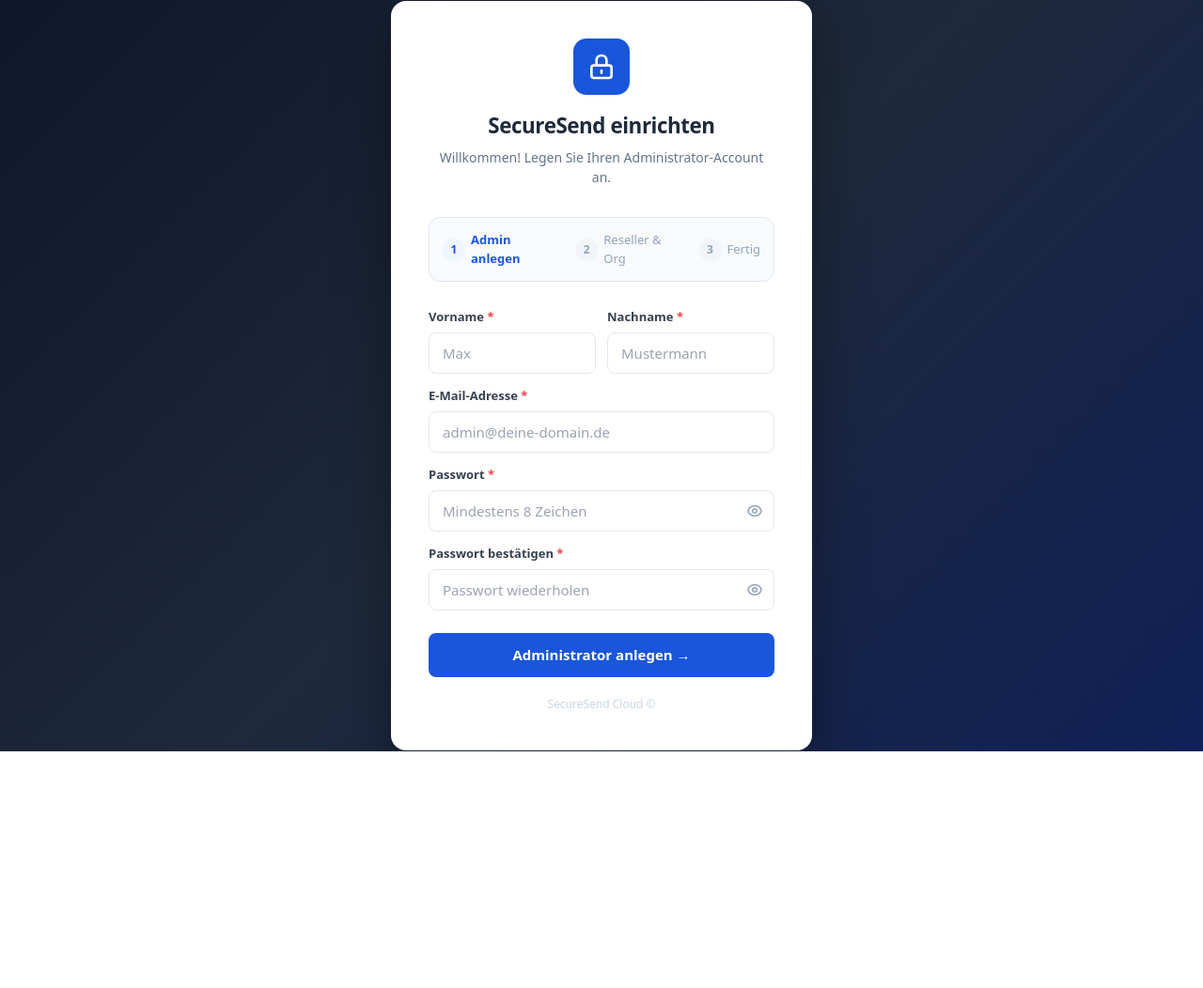
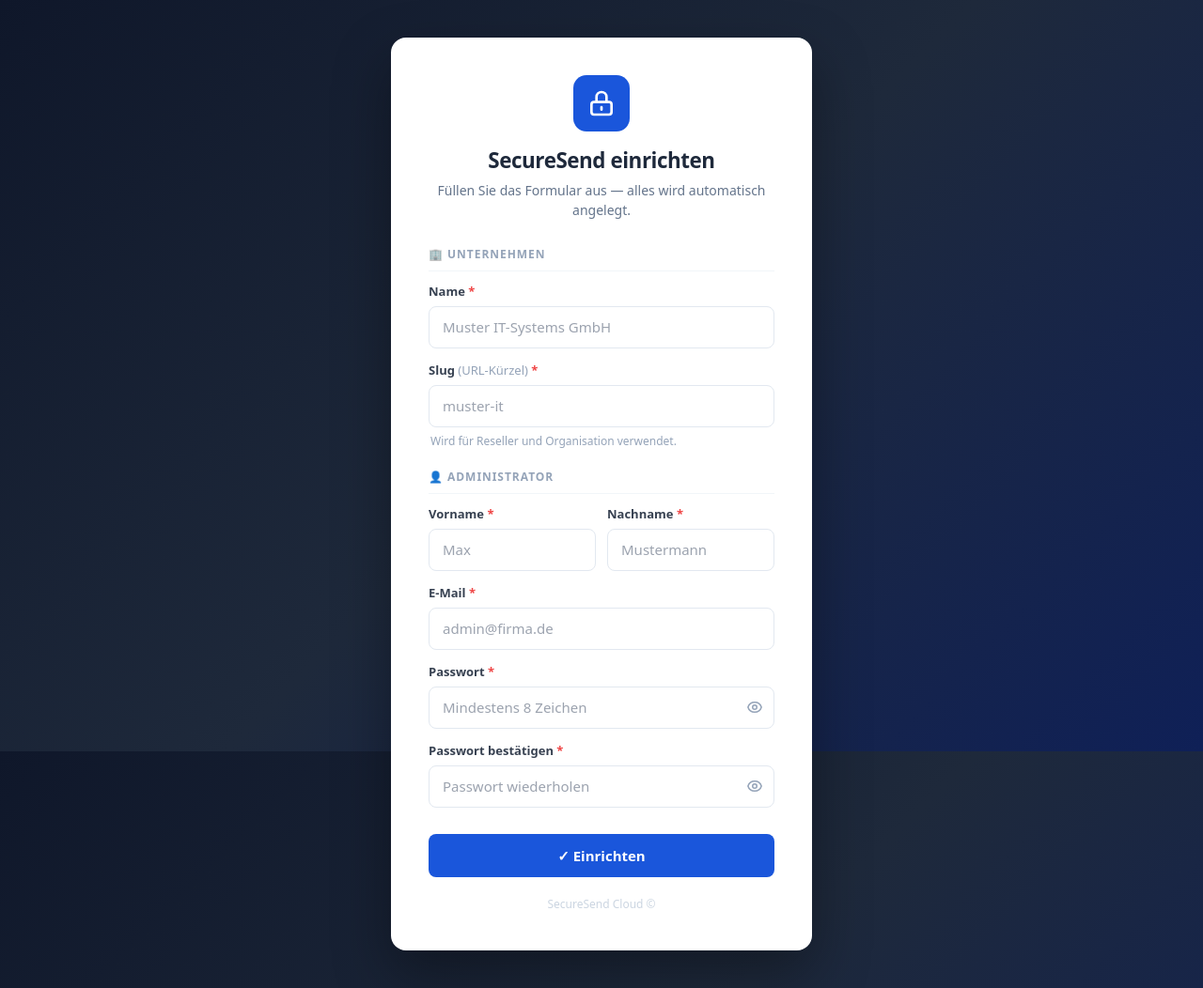
Before and after one commit to Beseco/beseco-securesend, a Flask app: template cloud/templates/setup.html in a window 1280 px wide. Shown: the whole page at 94% size. Before the commit the page ends 800 px from the top, so only its background shows below. Run offline with Flask 3, Linux system fonts and the light colour scheme; the template is opened without the code that fills it, so the values that code supplies are empty; some libraries are stand-ins or nearby versions.

Commit message:
feat: Setup-Wizard als einfaches Einzelformular
- Ein Formular: Unternehmensname, Slug, Vorname, Nachname, E-Mail, Passwort
- Legt automatisch an: Superadmin, Reseller, Organisation (gleicher Name/Slug)
- Auto-Slug aus Unternehmensname (Umlaute werden umgewandelt)

Co-Authored-By: Claude Sonnet 4.5 <noreply@anthropic.com>

```diff
--- a/cloud/templates/setup.html
+++ b/cloud/templates/setup.html
@@ -8,55 +8,31 @@
   <style>
     body { background: linear-gradient(135deg, #0f172a 0%, #1e293b 50%, #0f2057 100%); min-height: 100vh; }
     .card { background: #fff; border-radius: 1rem; padding: 2.5rem; width: 100%; max-width: 28rem; box-shadow: 0 25px 60px rgba(0,0,0,0.35); }
-    .form-input {
-      width: 100%; padding: 0.625rem 0.875rem; border: 1px solid #e2e8f0;
-      border-radius: 0.5rem; font-size: 0.9375rem; color: #1e293b;
-      outline: none; transition: border-color 0.15s, box-shadow 0.15s;
-      box-sizing: border-box;
-    }
-    .form-input:focus { border-color: #1a56db; box-shadow: 0 0 0 3px rgba(26,86,219,0.12); }
-    .form-label { display: block; font-size: 0.8125rem; font-weight: 600; color: #374151; margin-bottom: 0.375rem; }
-    .btn { width: 100%; padding: 0.75rem; background: #1a56db; color: #fff; font-size: 0.9375rem;
-           font-weight: 700; border: none; border-radius: 0.5rem; cursor: pointer; transition: background 0.15s; }
-    .btn:hover { background: #1d4ed8; }
-    .btn:disabled { background: #93c5fd; cursor: not-allowed; }
-    .step-badge { display: inline-flex; align-items: center; justify-content: center;
-                  width: 1.5rem; height: 1.5rem; border-radius: 50%; background: #eff6ff;
-                  color: #1a56db; font-size: 0.75rem; font-weight: 700; flex-shrink: 0; }
+    .form-input { width:100%; padding:0.625rem 0.875rem; border:1px solid #e2e8f0; border-radius:0.5rem; font-size:0.9375rem; color:#1e293b; outline:none; transition:border-color 0.15s,box-shadow 0.15s; box-sizing:border-box; }
+    .form-input:focus { border-color:#1a56db; box-shadow:0 0 0 3px rgba(26,86,219,0.12); }
+    .form-label { display:block; font-size:0.8125rem; font-weight:600; color:#374151; margin-bottom:0.375rem; }
+    .btn { width:100%; padding:0.75rem; background:#1a56db; color:#fff; font-size:0.9375rem; font-weight:700; border:none; border-radius:0.5rem; cursor:pointer; transition:background 0.15s; }
+    .btn:hover { background:#1d4ed8; }
+    .btn:disabled { background:#93c5fd; cursor:not-allowed; }
+    .section-label { font-size:0.75rem; font-weight:700; color:#94a3b8; letter-spacing:0.08em; text-transform:uppercase; margin:1.25rem 0 0.75rem; padding-bottom:0.5rem; border-bottom:1px solid #f1f5f9; }
   </style>
 </head>
-<body class="h-full flex items-center justify-center px-4 py-8">
+<body class="flex items-center justify-center px-4 py-10">
+<div class="card">
 
-  <div class="card">
-    <!-- Header -->
-    <div style="text-align:center;margin-bottom:2rem;">
-      <div style="display:inline-flex;align-items:center;justify-content:center;background:#1a56db;border-radius:0.875rem;padding:0.875rem;margin-bottom:1rem;">
+  <!-- Logo -->
+  <div style="text-align:center;margin-bottom:1.75rem;">
+    <div style="display:inline-flex;align-items:center;justify-content:center;background:#1a56db;border-radius:0.875rem;padding:0.875rem;margin-bottom:0.875rem;">
       <svg style="width:2rem;height:2rem;color:#fff" fill="none" viewBox="0 0 24 24" stroke="currentColor" stroke-width="2">
         <path stroke-linecap="round" stroke-linejoin="round" d="M12 15v2m-6 4h12a2 2 0 002-2v-6a2 2 0 00-2-2H6a2 2 0 00-2 2v6a2 2 0 002 2zm10-10V7a4 4 0 00-8 0v4h8z"/>
       </svg>
     </div>
     <h1 style="font-size:1.4rem;font-weight:800;color:#1e293b;letter-spacing:-0.02em;">SecureSend einrichten</h1>
-      <p style="font-size:0.875rem;color:#64748b;margin-top:0.375rem;">Willkommen! Legen Sie Ihren Administrator-Account an.</p>
+    <p style="font-size:0.875rem;color:#64748b;margin-top:0.25rem;">Füllen Sie das Formular aus — alles wird automatisch angelegt.</p>
   </div>
 
-    <!-- Schritte-Übersicht -->
-    <div style="display:flex;gap:0.5rem;align-items:center;margin-bottom:1.75rem;padding:0.875rem;background:#f8fafc;border-radius:0.75rem;border:1px solid #e2e8f0;">
-      <div style="display:flex;align-items:center;gap:0.375rem;font-size:0.8125rem;color:#1a56db;font-weight:600;">
-        <span class="step-badge">1</span> Admin anlegen
-      </div>
-      <div style="flex:1;height:1px;background:#e2e8f0;"></div>
-      <div style="display:flex;align-items:center;gap:0.375rem;font-size:0.8125rem;color:#94a3b8;">
-        <span class="step-badge" style="background:#f1f5f9;color:#94a3b8;">2</span> Reseller & Org
-      </div>
-      <div style="flex:1;height:1px;background:#e2e8f0;"></div>
-      <div style="display:flex;align-items:center;gap:0.375rem;font-size:0.8125rem;color:#94a3b8;">
-        <span class="step-badge" style="background:#f1f5f9;color:#94a3b8;">3</span> Fertig
-      </div>
-    </div>
-
-    <!-- Fehler -->
   {% if error %}
-    <div style="background:#fee2e2;border:1px solid #fca5a5;border-radius:0.5rem;padding:0.75rem 1rem;margin-bottom:1.25rem;font-size:0.875rem;color:#991b1b;display:flex;align-items:center;gap:0.5rem;">
+  <div style="background:#fee2e2;border:1px solid #fca5a5;border-radius:0.5rem;padding:0.75rem 1rem;margin-bottom:1.25rem;font-size:0.875rem;color:#991b1b;display:flex;gap:0.5rem;align-items:center;">
     <svg style="width:1rem;height:1rem;flex-shrink:0" fill="none" viewBox="0 0 24 24" stroke="currentColor" stroke-width="2">
       <path stroke-linecap="round" stroke-linejoin="round" d="M12 8v4m0 4h.01M21 12a9 9 0 11-18 0 9 9 0 0118 0z"/>
     </svg>
@@ -64,37 +40,73 @@
   </div>
   {% endif %}
 
-    <!-- Formular -->
   <form method="post" action="/ui/setup" id="setupForm">
+
+    <!-- Unternehmen -->
+    <div class="section-label">🏢 Unternehmen</div>
+    <div style="margin-bottom:0.875rem;">
+      <label class="form-label">Name <span style="color:#ef4444">*</span></label>
+      <input type="text" name="reseller_name" id="companyName" class="form-input"
+             placeholder="Muster IT-Systems GmbH"
+             value="{{ reseller_name or '' }}"
+             oninput="autoSlug(this.value)"
+             required />
+    </div>
+    <div style="margin-bottom:0.25rem;">
+      <label class="form-label">Slug <span style="font-weight:400;color:#94a3b8;">(URL-Kürzel)</span> <span style="color:#ef4444">*</span></label>
+      <input type="text" name="reseller_slug" id="companySlug" class="form-input"
+             placeholder="muster-it"
+             value="{{ reseller_slug or '' }}"
+             oninput="this.value=this.value.toLowerCase().replace(/[^a-z0-9\-]/g,'-')"
+             required />
+    </div>
+    <p style="font-size:0.75rem;color:#94a3b8;margin:0.375rem 0 0 0.125rem;">
+      Wird für Reseller und Organisation verwendet.
+    </p>
+
+    <!-- Administrator -->
+    <div class="section-label">👤 Administrator</div>
     <div style="display:grid;grid-template-columns:1fr 1fr;gap:0.75rem;margin-bottom:0.875rem;">
       <div>
-          <label class="form-label" for="first_name">Vorname <span style="color:#ef4444;">*</span></label>
-          <input type="text" id="first_name" name="first_name" class="form-input"
-                 placeholder="Max" value="{{ first_name or '' }}" required autocomplete="given-name" />
+        <label class="form-label">Vorname <span style="color:#ef4444">*</span></label>
+        <input type="text" name="first_name" class="form-input" placeholder="Max"
+               value="{{ first_name or '' }}" autocomplete="given-name" required />
       </div>
       <div>
-          <label class="form-label" for="last_name">Nachname <span style="color:#ef4444;">*</span></label>
-          <input type="text" id="last_name" name="last_name" class="form-input"
-                 placeholder="Mustermann" value="{{ last_name or '' }}" required autocomplete="family-name" />
+        <label class="form-label">Nachname <span style="color:#ef4444">*</span></label>
+        <input type="text" name="last_name" class="form-input" placeholder="Mustermann"
+               value="{{ last_name or '' }}" autocomplete="family-name" required />
       </div>
     </div>
-
     <div style="margin-bottom:0.875rem;">
-        <label class="form-label" for="email">E-Mail-Adresse <span style="color:#ef4444;">*</span></label>
-        <input type="email" id="email" name="email" class="form-input"
-               placeholder="admin@deine-domain.de" value="{{ email or '' }}"
-               required autocomplete="email" />
+      <label class="form-label">E-Mail <span style="color:#ef4444">*</span></label>
+      <input type="email" name="email" class="form-input" placeholder="admin@firma.de"
+             value="{{ email or '' }}" autocomplete="email" required />
     </div>
-
     <div style="margin-bottom:0.875rem;">
-        <label class="form-label" for="password">Passwort <span style="color:#ef4444;">*</span></label>
+      <label class="form-label">Passwort <span style="color:#ef4444">*</span></label>
       <div style="position:relative;">
-          <input type="password" id="password" name="password" class="form-input"
-                 placeholder="Mindestens 8 Zeichen" required autocomplete="new-password"
-                 style="padding-right:2.75rem;" />
-          <button type="button" onclick="togglePwd('password','eye1')" tabindex="-1"
+        <input type="password" id="pw1" name="password" class="form-input"
+               placeholder="Mindestens 8 Zeichen" autocomplete="new-password"
+               style="padding-right:2.75rem;" required />
+        <button type="button" onclick="togglePwd('pw1')" tabindex="-1"
                 style="position:absolute;right:0.75rem;top:50%;transform:translateY(-50%);background:none;border:none;cursor:pointer;color:#94a3b8;">
-            <svg id="eye1" style="width:1.125rem;height:1.125rem;" fill="none" viewBox="0 0 24 24" stroke="currentColor" stroke-width="2">
+          <svg style="width:1.125rem;height:1.125rem" fill="none" viewBox="0 0 24 24" stroke="currentColor" stroke-width="2">
+            <path stroke-linecap="round" stroke-linejoin="round" d="M15 12a3 3 0 11-6 0 3 3 0 016 0z"/>
+            <path stroke-linecap="round" stroke-linejoin="round" d="M2.458 12C3.732 7.943 7.523 5 12 5c4.478 0 8.268 2.943 9.542 7-1.274 4.057-5.064 7-9.542 7-4.477 0-8.268-2.943-9.542-7z"/>
+          </svg>
+        </button>
+      </div>
+    </div>
+    <div style="margin-bottom:1.75rem;">
+      <label class="form-label">Passwort bestätigen <span style="color:#ef4444">*</span></label>
+      <div style="position:relative;">
+        <input type="password" id="pw2" name="password2" class="form-input"
+               placeholder="Passwort wiederholen" autocomplete="new-password"
+               style="padding-right:2.75rem;" required />
+        <button type="button" onclick="togglePwd('pw2')" tabindex="-1"
+                style="position:absolute;right:0.75rem;top:50%;transform:translateY(-50%);background:none;border:none;cursor:pointer;color:#94a3b8;">
+          <svg style="width:1.125rem;height:1.125rem" fill="none" viewBox="0 0 24 24" stroke="currentColor" stroke-width="2">
             <path stroke-linecap="round" stroke-linejoin="round" d="M15 12a3 3 0 11-6 0 3 3 0 016 0z"/>
             <path stroke-linecap="round" stroke-linejoin="round" d="M2.458 12C3.732 7.943 7.523 5 12 5c4.478 0 8.268 2.943 9.542 7-1.274 4.057-5.064 7-9.542 7-4.477 0-8.268-2.943-9.542-7z"/>
           </svg>
@@ -102,25 +114,11 @@
       </div>
     </div>
 
-      <div style="margin-bottom:1.5rem;">
-        <label class="form-label" for="password2">Passwort bestätigen <span style="color:#ef4444;">*</span></label>
-        <div style="position:relative;">
-          <input type="password" id="password2" name="password2" class="form-input"
-                 placeholder="Passwort wiederholen" required autocomplete="new-password"
-                 style="padding-right:2.75rem;" />
-          <button type="button" onclick="togglePwd('password2','eye2')" tabindex="-1"
-                  style="position:absolute;right:0.75rem;top:50%;transform:translateY(-50%);background:none;border:none;cursor:pointer;color:#94a3b8;">
-            <svg id="eye2" style="width:1.125rem;height:1.125rem;" fill="none" viewBox="0 0 24 24" stroke="currentColor" stroke-width="2">
-              <path stroke-linecap="round" stroke-linejoin="round" d="M15 12a3 3 0 11-6 0 3 3 0 016 0z"/>
-              <path stroke-linecap="round" stroke-linejoin="round" d="M2.458 12C3.732 7.943 7.523 5 12 5c4.478 0 8.268 2.943 9.542 7-1.274 4.057-5.064 7-9.542 7-4.477 0-8.268-2.943-9.542-7z"/>
-            </svg>
-          </button>
-        </div>
-      </div>
+    <!-- Hidden: org_name + org_slug = same as reseller -->
+    <input type="hidden" name="org_name" id="orgName" />
+    <input type="hidden" name="org_slug" id="orgSlug" />
 
-      <button type="submit" class="btn" id="submitBtn">
-        <span id="btnText">Administrator anlegen →</span>
-      </button>
+    <button type="submit" class="btn" id="submitBtn">✓ Einrichten</button>
   </form>
 
   <p style="text-align:center;margin-top:1.25rem;font-size:0.75rem;color:#cbd5e1;">
@@ -129,19 +127,29 @@
 </div>
 
 <script>
-    function togglePwd(inputId, iconId) {
-      const inp = document.getElementById(inputId);
+  function autoSlug(val) {
+    const slug = val.toLowerCase()
+      .replace(/ä/g,'ae').replace(/ö/g,'oe').replace(/ü/g,'ue').replace(/ß/g,'ss')
+      .replace(/[^a-z0-9]+/g,'-').replace(/^-+|-+$/g,'');
+    document.getElementById('companySlug').value = slug;
+  }
+
+  function togglePwd(id) {
+    const inp = document.getElementById(id);
     inp.type = inp.type === 'password' ? 'text' : 'password';
   }
-    document.getElementById('setupForm').addEventListener('submit', function() {
-      const p1 = document.getElementById('password').value;
-      const p2 = document.getElementById('password2').value;
-      if (p1 !== p2) {
-        alert('Die Passwörter stimmen nicht überein.');
-        return false;
-      }
+
+  document.getElementById('setupForm').addEventListener('submit', function(e) {
+    const pw = document.getElementById('pw1').value;
+    const pw2 = document.getElementById('pw2').value;
+    if (pw !== pw2) { e.preventDefault(); alert('Die Passwörter stimmen nicht überein.'); return; }
+    // Org = gleicher Name/Slug wie Reseller
+    const name = document.getElementById('companyName').value;
+    const slug = document.getElementById('companySlug').value;
+    document.getElementById('orgName').value = name;
+    document.getElementById('orgSlug').value = slug;
     document.getElementById('submitBtn').disabled = true;
-      document.getElementById('btnText').textContent = 'Wird eingerichtet…';
+    document.getElementById('submitBtn').textContent = 'Wird eingerichtet…';
   });
 </script>
 </body>
```
Also changed, not shown: cloud/routers/ui.py (+40 -4 lines). Lines whose indentation alone changed are shown as unchanged.
